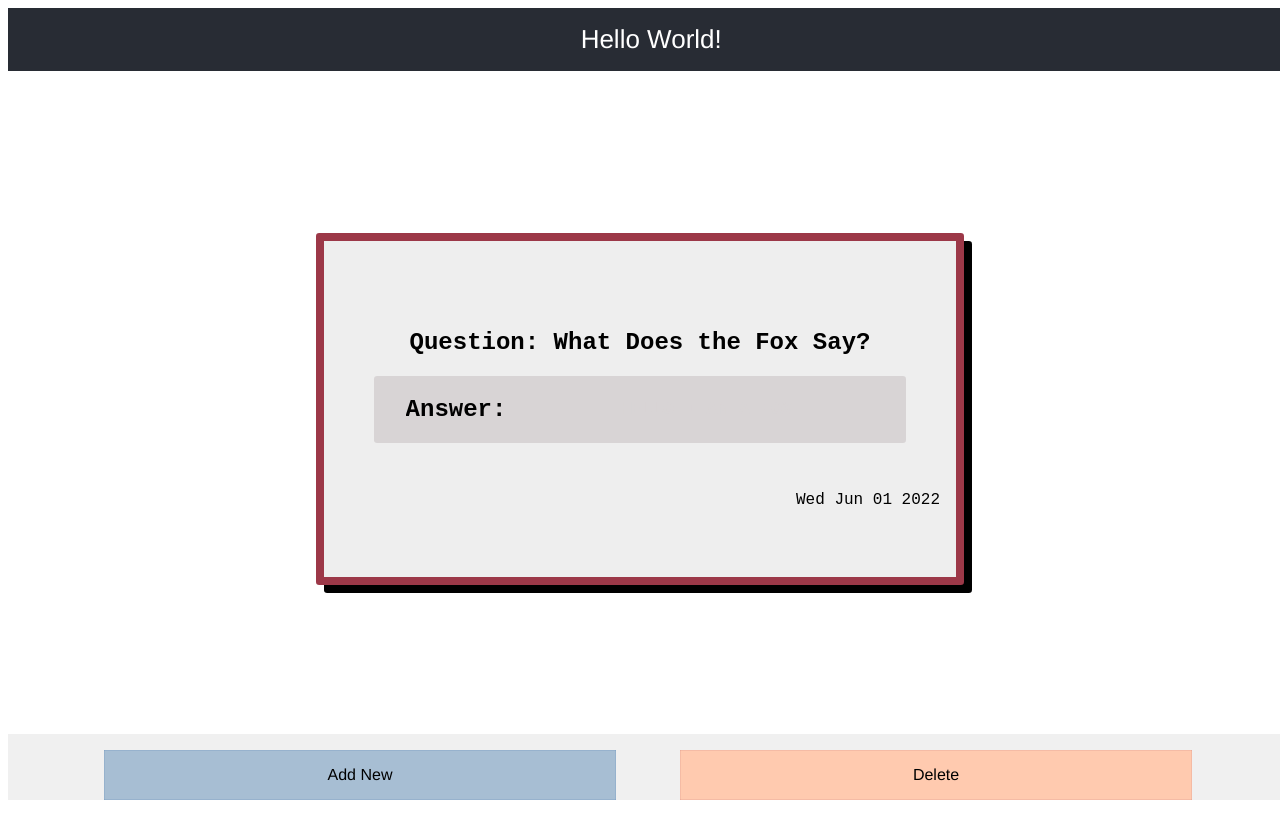
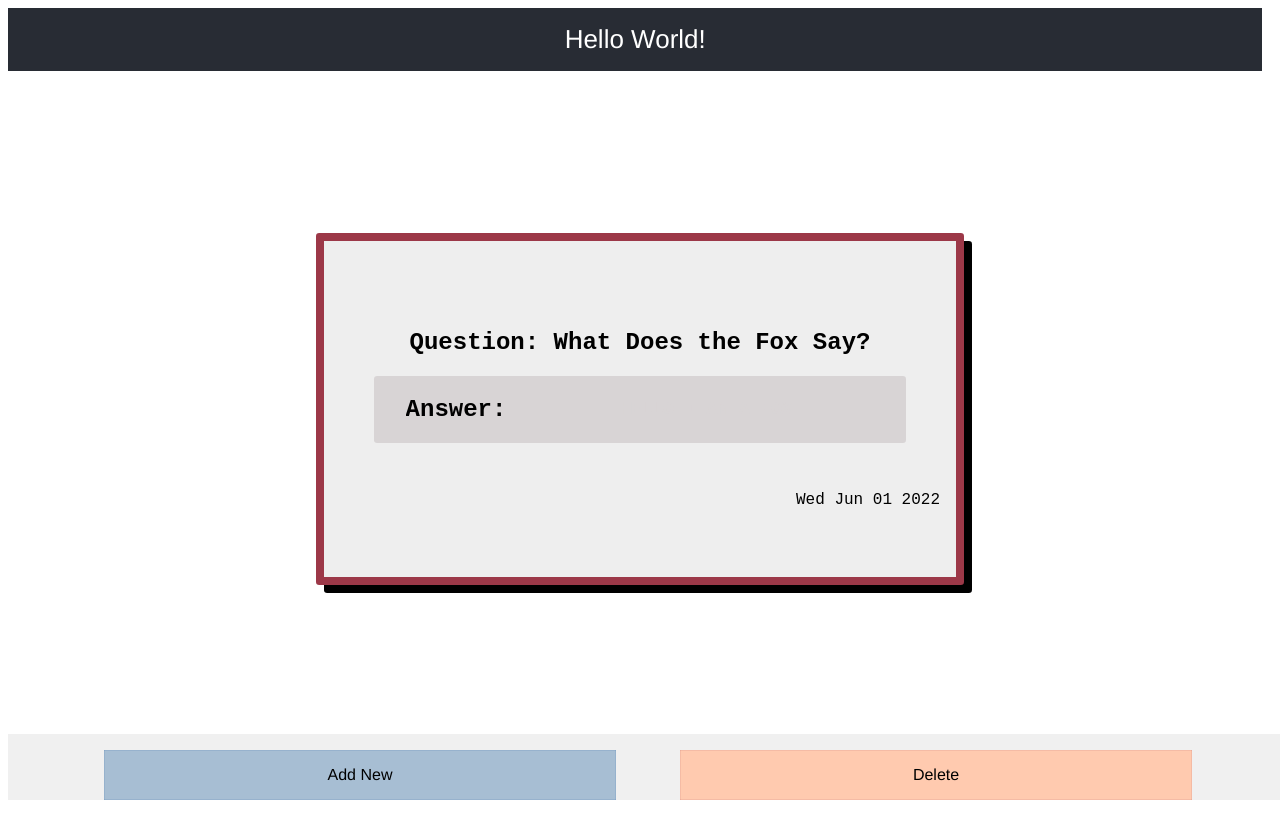
Before and after one commit to botakveggie/flashcard-app, a React (Create React App) app: page / in a window 1280 px wide. Built offline with nearby package versions, Linux system fonts and the light colour scheme.

Commit message:
adjust top bar

```diff
--- a/src/App.css
+++ b/src/App.css
@@ -21,7 +21,7 @@
   width: 98%;
   align-items: center;
   justify-content: center;
-  padding: 1rem 1rem 1rem 1rem;
+  padding: 1rem 0 1rem 0;
   font-size: calc(10px + 2vmin);
   color: white;
   position: fixed;
```
